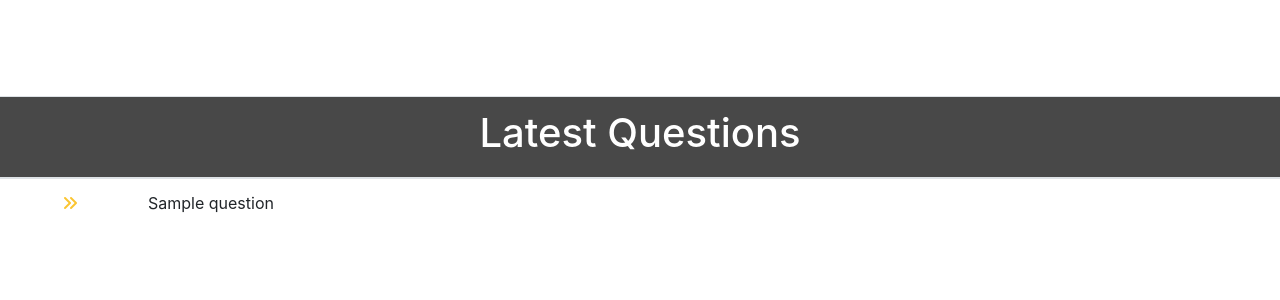
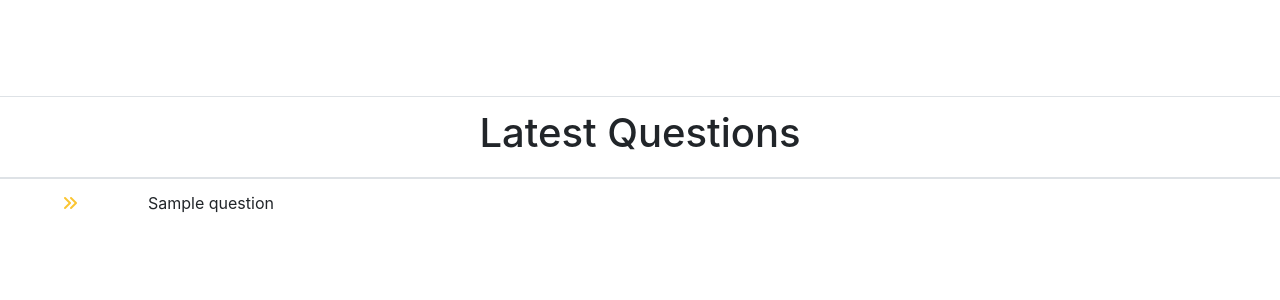
Before and after one commit to Conalau/AskMate, a Flask app: template templates/index.html in a window 1280 px wide. Shown: the part 56-356 px from the top of the page. Run offline with Flask 2, Linux system fonts and the light colour scheme; the template is opened without the code that fills it: most values are stand-ins (such as "Sample title", 1, 10 or a date in 2020); some libraries are stand-ins or nearby versions.

Commit message:
table header at index white

```diff
--- a/templates/index.html
+++ b/templates/index.html
@@ -25,7 +25,7 @@
     <br>
     <br>
     <br>
-    <thead class="thead">
+    <thead style="text-align: center">
 <tr><th>  <h1>Latest Questions </h1></th></tr>
     </thead>
         {% for question in questions %}
```
